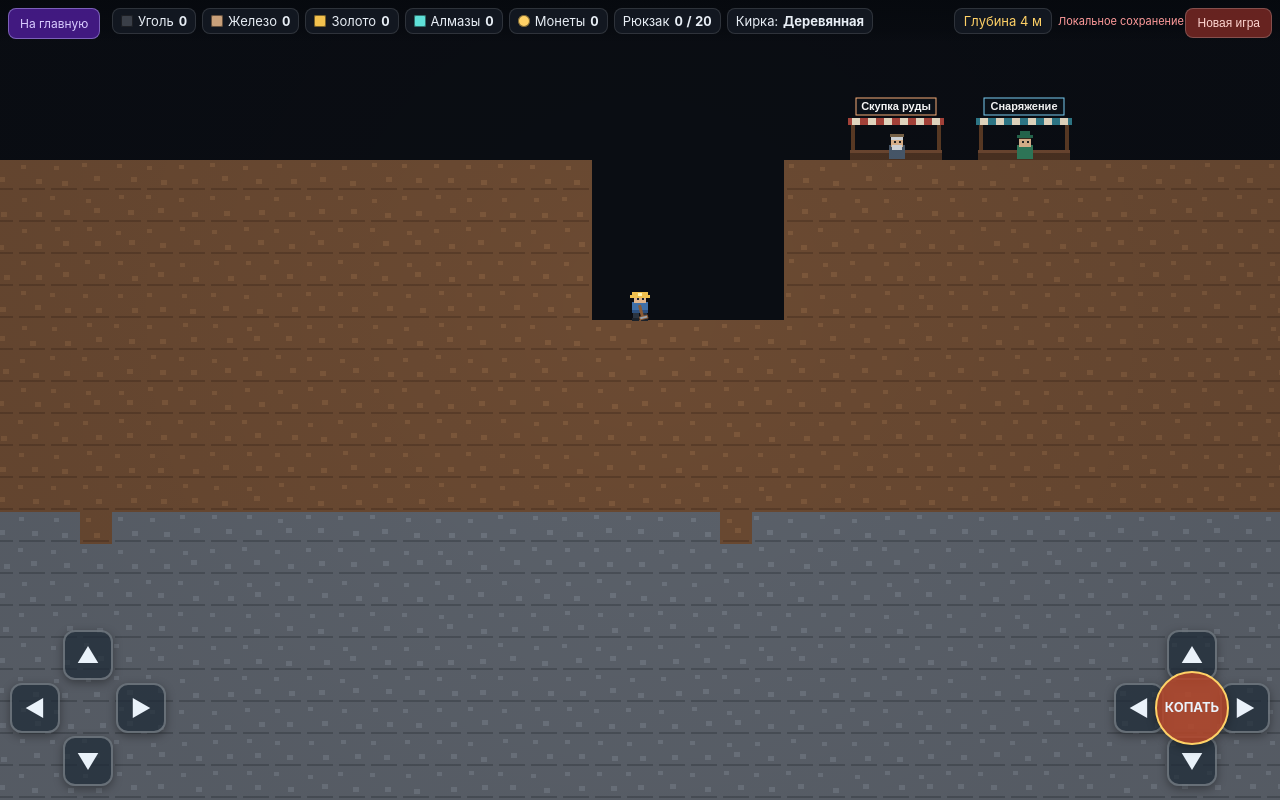
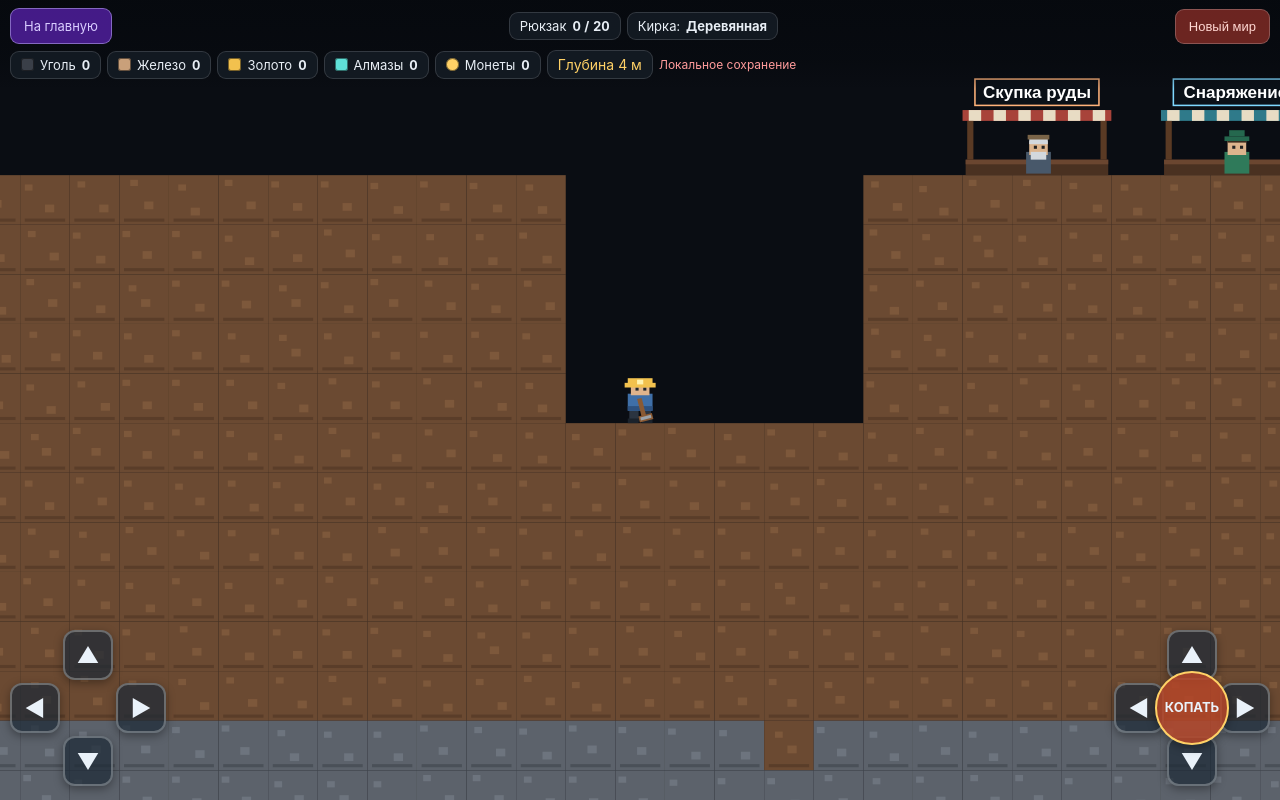
Before and after one commit to Cl0udS1ze/NekoStudios-site, a plain HTML site: page projects/deep-mine/index.html in a window 1280 px wide. Drawn offline with Linux system fonts and the light colour scheme; no server answers; animation ran at ten frames a second.

Commit message:
Improve DEEP MINE camera zoom and HUD layout

```diff
--- a/projects/deep-mine/index.html
+++ b/projects/deep-mine/index.html
@@ -16,34 +16,39 @@
   #c { position: absolute; inset: 0; width: 100%; height: 100%; display: block; }
   #hud {
     position: absolute; top: 0; left: 0; right: 0; z-index: 5;
-    display: flex; flex-wrap: wrap; gap: 6px; align-items: center;
-    padding: calc(env(safe-area-inset-top, 0px) + 8px) 96px 8px 112px;
-    background: linear-gradient(180deg, rgba(6,9,14,.92), rgba(6,9,14,.55) 70%, transparent);
-    pointer-events: none; font-size: 13px;
+    display: flex; flex-direction: column; gap: 6px;
+    padding: calc(env(safe-area-inset-top, 0px) + 8px) 10px 8px;
+    background: linear-gradient(180deg, rgba(6,9,14,.94), rgba(6,9,14,.6) 70%, transparent);
+    pointer-events: none; font-size: 14px;
   }
-  .res { display: flex; align-items: center; gap: 5px; padding: 4px 8px;
-    background: rgba(20,27,36,.85); border: 1px solid rgba(255,255,255,.12);
-    border-radius: 8px; font-variant-numeric: tabular-nums; }
-  .sw { width: 12px; height: 12px; border-radius: 2px; box-shadow: inset 0 0 0 1px rgba(0,0,0,.5); }
+  .hud-top { display: flex; align-items: center; justify-content: space-between; gap: 8px; width: 100%; }
+  .hud-top-center { display: flex; align-items: center; justify-content: center; gap: 6px; flex: 1; min-width: 0; }
+  .hud-resources {
+    display: flex; flex-wrap: nowrap; gap: 6px; align-items: center;
+    width: 100%; overflow-x: auto; padding-bottom: 2px; scrollbar-width: none;
+  }
+  .hud-resources::-webkit-scrollbar { display: none; }
+  .res { display: flex; align-items: center; gap: 6px; padding: 5px 10px;
+    background: rgba(20,27,36,.9); border: 1px solid rgba(255,255,255,.14);
+    border-radius: 9px; font-variant-numeric: tabular-nums; font-size: 13px;
+    white-space: nowrap; flex: none; }
+  .sw { width: 13px; height: 13px; border-radius: 3px; box-shadow: inset 0 0 0 1px rgba(0,0,0,.5); }
   .s-coal{background:#3a3f48}.s-iron{background:#c9a07a}.s-gold{background:#f2c14e}.s-diamond{background:#5fe0d8}
   .s-coin{background:#ffd166;border-radius:50%}
-  #depth { margin-left: auto; padding: 4px 9px; background: rgba(20,27,36,.85);
-    border: 1px solid rgba(255,255,255,.12); border-radius: 8px; color: #ffd166; }
-  #homeBtn { pointer-events: auto; z-index: 7; position: absolute;
-    top: calc(env(safe-area-inset-top, 0px) + 8px); left: 8px;
-    padding: 7px 11px; font-size: 12px; color: #d9ccff; text-decoration: none;
-    background: rgba(76,29,149,.85); border: 1px solid rgba(196,181,253,.45);
-    border-radius: 8px; }
-  #saveStatus { pointer-events: none; font-size: 11px; color: #b9c6d3; }
+  #depth { padding: 5px 10px; background: rgba(20,27,36,.9);
+    border: 1px solid rgba(255,255,255,.14); border-radius: 9px; color: #ffd166; white-space: nowrap; flex: none; }
+  #homeBtn { pointer-events: auto; padding: 9px 13px; font-size: 13px; color: #d9ccff; text-decoration: none;
+    background: rgba(76,29,149,.9); border: 1px solid rgba(196,181,253,.5);
+    border-radius: 9px; white-space: nowrap; }
+  #saveStatus { pointer-events: none; font-size: 12px; color: #b9c6d3; white-space: nowrap; flex: none; }
   #saveStatus.saving { color: #ffd166; }
   #saveStatus.error { color: #ff9b9b; }
-  #loginLink { pointer-events: auto; display: none; font-size: 11px; color: #c4b5fd;
-    text-decoration: underline; }
+  #loginLink { pointer-events: auto; display: none; font-size: 12px; color: #c4b5fd;
+    text-decoration: underline; white-space: nowrap; flex: none; }
   #loginLink.show { display: inline; }
-  #newGame { pointer-events: auto; z-index: 6; position: absolute;
-    top: calc(env(safe-area-inset-top, 0px) + 8px); right: 8px;
-    padding: 7px 11px; font-size: 12px; color: #ffd7d2; background: rgba(120,40,36,.85);
-    border: 1px solid rgba(255,255,255,.2); border-radius: 8px; }
+  #newGame { pointer-events: auto; padding: 9px 13px; font-size: 13px; color: #ffd7d2;
+    background: rgba(120,40,36,.9); border: 1px solid rgba(255,255,255,.22);
+    border-radius: 9px; white-space: nowrap; }
   #controls {
     position: absolute; left: 0; right: 0; bottom: 0; z-index: 5;
     display: flex; justify-content: space-between; align-items: flex-end;
@@ -101,12 +106,11 @@
     .u,.l{top:0;left:0}.u{left:44px}.d{bottom:0;left:44px}.l{top:44px;left:0}.r{top:44px;right:0}
     #digBtn{width:60px;height:60px;left:35px;top:35px;font-size:11px} }
   @media (orientation: landscape) and (max-height: 560px) {
-    #hud { font-size: 11px; gap: 4px;
-      padding: calc(env(safe-area-inset-top, 0px) + 4px) 84px 4px 104px; }
-    #homeBtn { top: calc(env(safe-area-inset-top, 0px) + 4px); left: 6px; padding: 5px 8px; font-size: 11px; }
-    .res { padding: 2px 6px; } #depth { padding: 2px 6px; }
-    #newGame { top: calc(env(safe-area-inset-top, 0px) + 4px); right: 6px;
-      padding: 5px 8px; font-size: 11px; }
+    #hud { font-size: 12px; gap: 4px;
+      padding: calc(env(safe-area-inset-top, 0px) + 4px) 8px 4px; }
+    #homeBtn, #newGame { padding: 6px 9px; font-size: 11px; }
+    .res, #depth { padding: 3px 7px; font-size: 11px; }
+    #saveStatus, #loginLink { font-size: 10px; }
     #controls { padding-bottom: calc(env(safe-area-inset-bottom, 0px) + 6px); }
     .pad { width: 120px; height: 120px; } .btn { width: 40px; height: 40px; font-size: 18px; }
     .u{top:0;left:40px}.d{bottom:0;left:40px}.l{top:40px;left:0}.r{top:40px;right:0}
@@ -120,20 +124,26 @@
 </head>
 <body>
 <canvas id="c"></canvas>
-<a id="homeBtn" href="../../index.html">На главную</a>
 <div id="hud">
-  <div class="res"><span class="sw s-coal"></span>Уголь <b id="nCoal">0</b></div>
-  <div class="res"><span class="sw s-iron"></span>Железо <b id="nIron">0</b></div>
-  <div class="res"><span class="sw s-gold"></span>Золото <b id="nGold">0</b></div>
-  <div class="res"><span class="sw s-diamond"></span>Алмазы <b id="nDia">0</b></div>
-  <div class="res"><span class="sw s-coin"></span>Монеты <b id="nCoins">0</b></div>
-  <div class="res">Рюкзак <b id="nBag">0 / 20</b></div>
-  <div class="res">Кирка: <b id="nPick">Деревянная</b></div>
-  <div id="depth">Глубина 0 м</div>
-  <span id="saveStatus">Локальное сохранение</span>
-  <a id="loginLink" href="../../login.html?next=/projects/deep-mine/">Войти в Neko ID</a>
+  <div class="hud-top">
+    <a id="homeBtn" href="../../index.html">На главную</a>
+    <div class="hud-top-center">
+      <span class="res">Рюкзак <b id="nBag">0 / 20</b></span>
+      <span class="res">Кирка: <b id="nPick">Деревянная</b></span>
+    </div>
+    <button id="newGame">Новый мир</button>
+  </div>
+  <div class="hud-resources">
+    <span class="res"><span class="sw s-coal"></span>Уголь <b id="nCoal">0</b></span>
+    <span class="res"><span class="sw s-iron"></span>Железо <b id="nIron">0</b></span>
+    <span class="res"><span class="sw s-gold"></span>Золото <b id="nGold">0</b></span>
+    <span class="res"><span class="sw s-diamond"></span>Алмазы <b id="nDia">0</b></span>
+    <span class="res"><span class="sw s-coin"></span>Монеты <b id="nCoins">0</b></span>
+    <span id="depth">Глубина 0 м</span>
+    <span id="saveStatus">Локальное сохранение</span>
+    <a id="loginLink" href="../../login.html?next=/projects/deep-mine/">Войти в Neko ID</a>
+  </div>
 </div>
-<button id="newGame">Новая игра</button>
 <button id="interact">Продать руду</button>
 <div id="toast"></div><div id="err"></div>
 <div id="modal"><div id="panel">
@@ -168,6 +178,9 @@ window.addEventListener('error', function(e){
 
 // ---------- constants ----------
 var W = 100, H = 150, TILE = 32;
+var ZOOM = 1.55; // визуальное приближение камеры, физика мира не меняется
+function visibleW(){ return viewW / ZOOM; }
+function visibleH(){ return viewH / ZOOM; }
 var AIR=0, DIRT=1, STONE=2, COAL=3, IRON=4, GOLD=5, DIAMOND=6;
 var COLORS = {};
 COLORS[DIRT]   = ['#6b4a32','#7d583b','#5a3d29'];
@@ -361,7 +374,7 @@ function newGame(){
   res = {coal:0,iron:0,gold:0,diamond:0};
   coins = 0; pickIdx = 0; bagIdx = 0;
   player.x = 48*TILE+4; player.y = 6*TILE+2;
-  cam.x = player.x - viewW/2; cam.y = player.y - viewH/2;
+  cam.x = player.x - visibleW()/2; cam.y = player.y - visibleH()/2;
   digProgress = 0; digTarget = null;
   saveGame(); updateHud();
 }
@@ -377,7 +390,7 @@ if (!loadGame()){
 } else {
   player.x = loadedPos.x; player.y = loadedPos.y;
 }
-cam.x = player.x - viewW/2; cam.y = player.y - viewH/2;
+cam.x = player.x - visibleW()/2; cam.y = player.y - visibleH()/2;
 
 // ---------- input ----------
 function bindPad(sel, state, key){
@@ -711,12 +724,12 @@ function update(dt){
   }
 
   // camera (smooth, clamped)
-  var targetX = player.x + player.w/2 - viewW/2;
-  var targetY = player.y + player.h/2 - viewH/2;
+  var targetX = player.x + player.w/2 - visibleW()/2;
+  var targetY = player.y + player.h/2 - visibleH()/2;
   var k = Math.min(1, dt*7);
   cam.x += (targetX-cam.x)*k; cam.y += (targetY-cam.y)*k;
-  if (W*TILE <= viewW) cam.x = (W*TILE-viewW)/2; else cam.x = clamp(cam.x,0,W*TILE-viewW);
-  if (H*TILE <= viewH) cam.y = (H*TILE-viewH)/2; else cam.y = clamp(cam.y,0,H*TILE-viewH);
+  if (W*TILE <= visibleW()) cam.x = (W*TILE-visibleW())/2; else cam.x = clamp(cam.x,0,W*TILE-visibleW());
+  if (H*TILE <= visibleH()) cam.y = (H*TILE-visibleH())/2; else cam.y = clamp(cam.y,0,H*TILE-visibleH());
   updateInteract();
   // Глубина обновляется каждый кадр по положению игрока, а не только при добыче.
   var dep = Math.max(0, Math.floor(player.y/TILE - 5));
@@ -821,11 +834,13 @@ function drawShops(){
   }
 }
 function render(){
+  ctx.setTransform(dpr,0,0,dpr,0,0);
   ctx.fillStyle='#0a0d13'; ctx.fillRect(0,0,viewW,viewH);
+  ctx.setTransform(dpr*ZOOM,0,0,dpr*ZOOM,0,0);
   var x0 = Math.max(0, Math.floor(cam.x/TILE));
   var y0 = Math.max(0, Math.floor(cam.y/TILE));
-  var x1 = Math.min(W-1, Math.ceil((cam.x+viewW)/TILE));
-  var y1 = Math.min(H-1, Math.ceil((cam.y+viewH)/TILE));
+  var x1 = Math.min(W-1, Math.ceil((cam.x+visibleW())/TILE));
+  var y1 = Math.min(H-1, Math.ceil((cam.y+visibleH())/TILE));
   for (var ty=y0;ty<=y1;ty++){
     for (var tx=x0;tx<=x1;tx++){
       var t = world[ty*W+tx]; // настоящий тип блока — данные мира не меняем
@@ -864,7 +879,7 @@ function drawDarkness(){
   var px = player.x + player.w/2 - cam.x;
   var py = player.y + player.h/2 - cam.y;
   var inner = 34;
-  var outer = Math.max(viewW, viewH)*0.5;
+  var outer = Math.max(visibleW(), visibleH())*0.5;
   if (outer<=inner) outer = inner+1;
   var g = ctx.createRadialGradient(px,py,inner, px,py,outer);
   var col = '3,5,10,';
@@ -872,7 +887,7 @@ function drawDarkness(){
   g.addColorStop(0.25, 'rgba('+col+(maxA*0.3).toFixed(3)+')');
   g.addColorStop(1, 'rgba('+col+maxA.toFixed(3)+')');
   ctx.fillStyle = g;
-  ctx.fillRect(0,0,viewW,viewH);
+  ctx.fillRect(cam.x-2, cam.y-2, visibleW()+4, visibleH()+4);
 }
 function resize(){
   dpr = Math.min(2, window.devicePixelRatio||1);
@@ -885,7 +900,7 @@ function resize(){
 window.addEventListener('resize', resize);
 window.addEventListener('orientationchange', resize);
 window.addEventListener('load', resize);
-resize(); cam.x = player.x-viewW/2; cam.y = player.y-viewH/2; updateHud();
+resize(); cam.x = player.x-visibleW()/2; cam.y = player.y-visibleH()/2; updateHud();
 
 function applyCloudSave(save){
   if (!save) return;
@@ -894,7 +909,7 @@ function applyCloudSave(save){
     coins:save.coins, pick:save.pick, bag:save.bag };
   if (!applySave(d)) return;
   player.x = loadedPos.x; player.y = loadedPos.y;
-  cam.x = player.x-viewW/2; cam.y = player.y-viewH/2;
+  cam.x = player.x-visibleW()/2; cam.y = player.y-visibleH()/2;
   updateHud();
   lastProgressSig = JSON.stringify(currentPayload());
   setSaveStatus('Сохранено в Neko ID');
```
